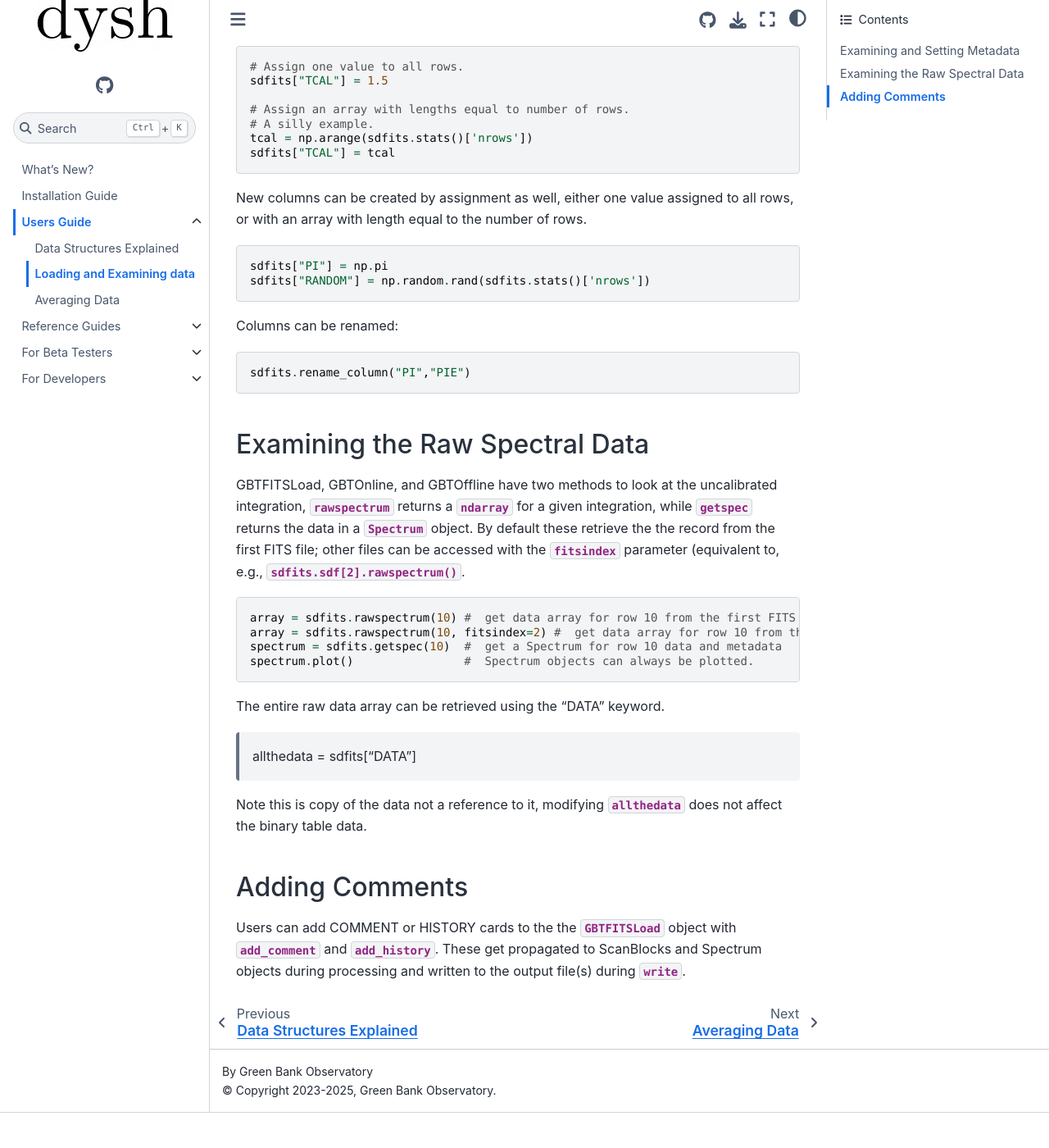
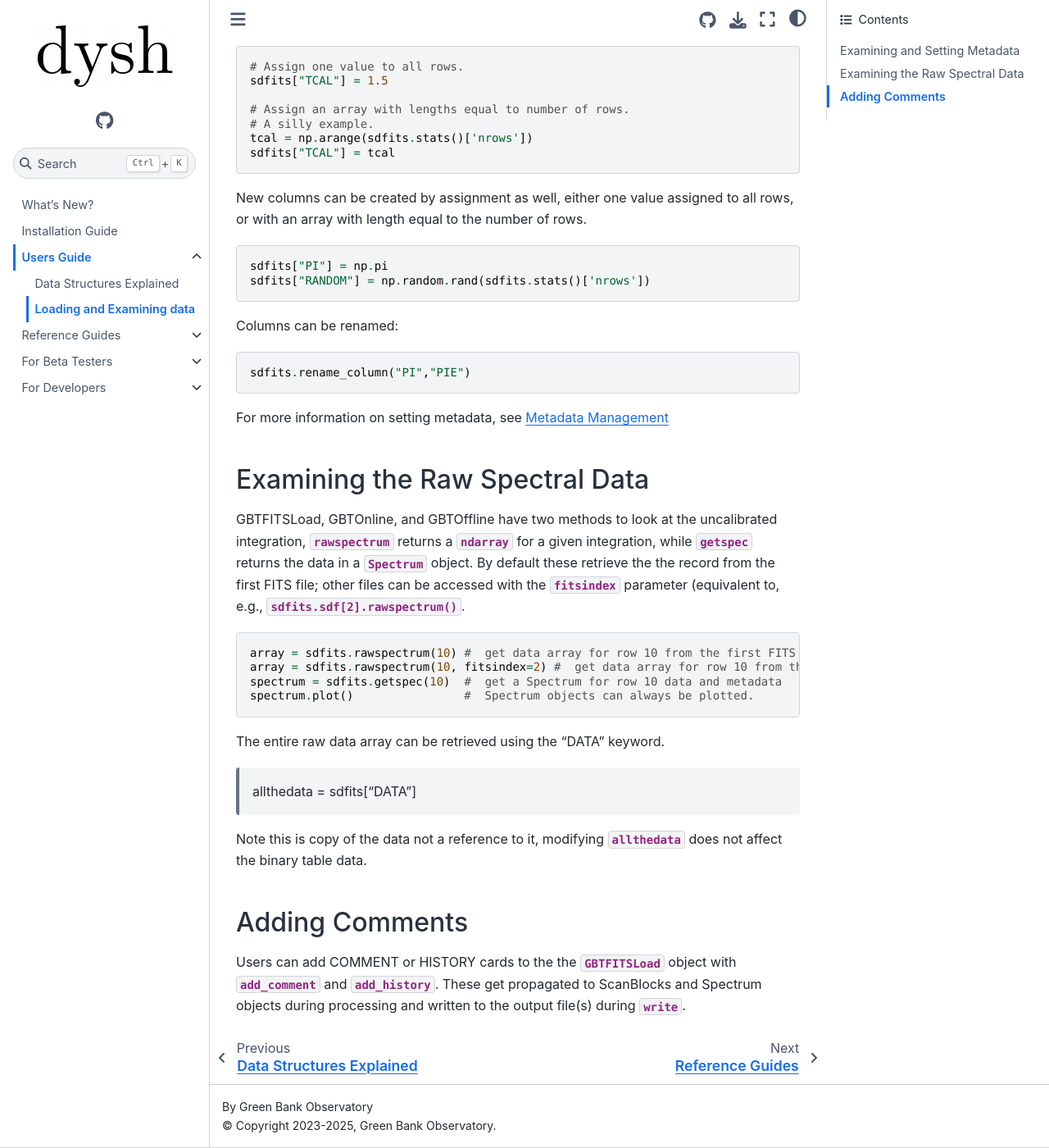
Before and after one commit to GreenBankObservatory/dysh, a Sphinx documentation site: the page built from docs/source/users_guide/loading_data.rst, in a window 1280 px wide and 1400 px high, scrolled down 1557 px. Shown: the whole window at 82% size. Built offline with Sphinx 7.4.7 and the Sphinx Book theme 1.1.4, drawn with Linux system fonts in a browser that asks for light colours; pages that are not in the unit, such as notebooks, are missing from menus; before the commit the page ends 2914 px from its top, so only the background shows below that.

Commit message:
remove averaging

```diff
--- a/docs/source/users_guide/averaging_data.rst
+++ /dev/null
@@ -1,3 +0,0 @@
-**************
-Averaging Data
-**************
--- a/docs/source/users_guide/loading_data.rst
+++ b/docs/source/users_guide/loading_data.rst
@@ -107,6 +107,8 @@ Columns can be renamed:
 
    sdfits.rename_column("PI","PIE")
 
+For more information on setting metadata, see `Metadata Management <https://dysh.readthedocs.io/en/latest/how-tos/examples/metadata_management.html>`_
+
 .. _usersguide-examining-raw-spectral-data:
 
 Examining the Raw Spectral Data
```
